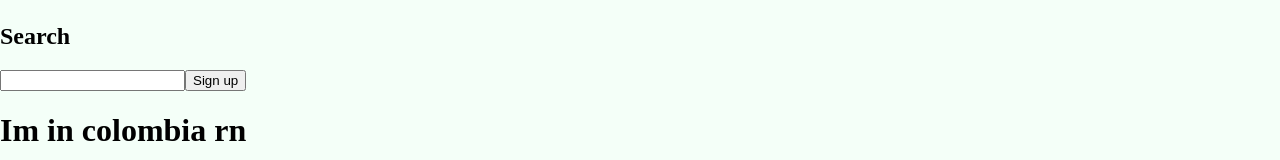
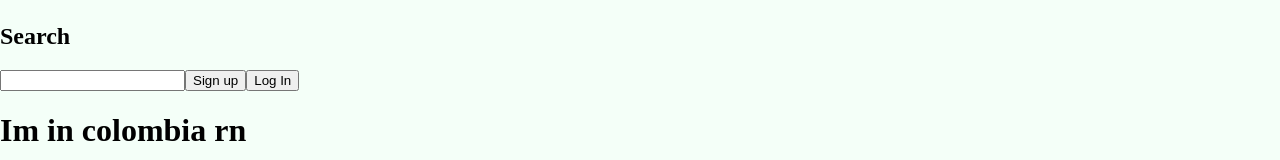
Before and after one commit to RicoMedi/fun-clips, a React (Create React App) app: page / in a window 1280 px wide. Shown: the part 236-396 px from the top of the page. Built offline with nearby package versions, Linux system fonts and the light colour scheme; a web font is replaced by a local one.

Commit message:
new buttons

```diff
--- a/src/home/HomePage.js
+++ b/src/home/HomePage.js
@@ -8,10 +8,12 @@ export const HomePage = () => {
       <h2> Search</h2>
       <input type="text"></input>
     <button>Sign up</button>
+    <button>Log In</button>
 
     <h1>Im in colombia rn</h1>
 
-<h2>Upload </h2>
+    <h2>Upload </h2>
+
     <h1>
       Revaluate this project
     </h1>
```
